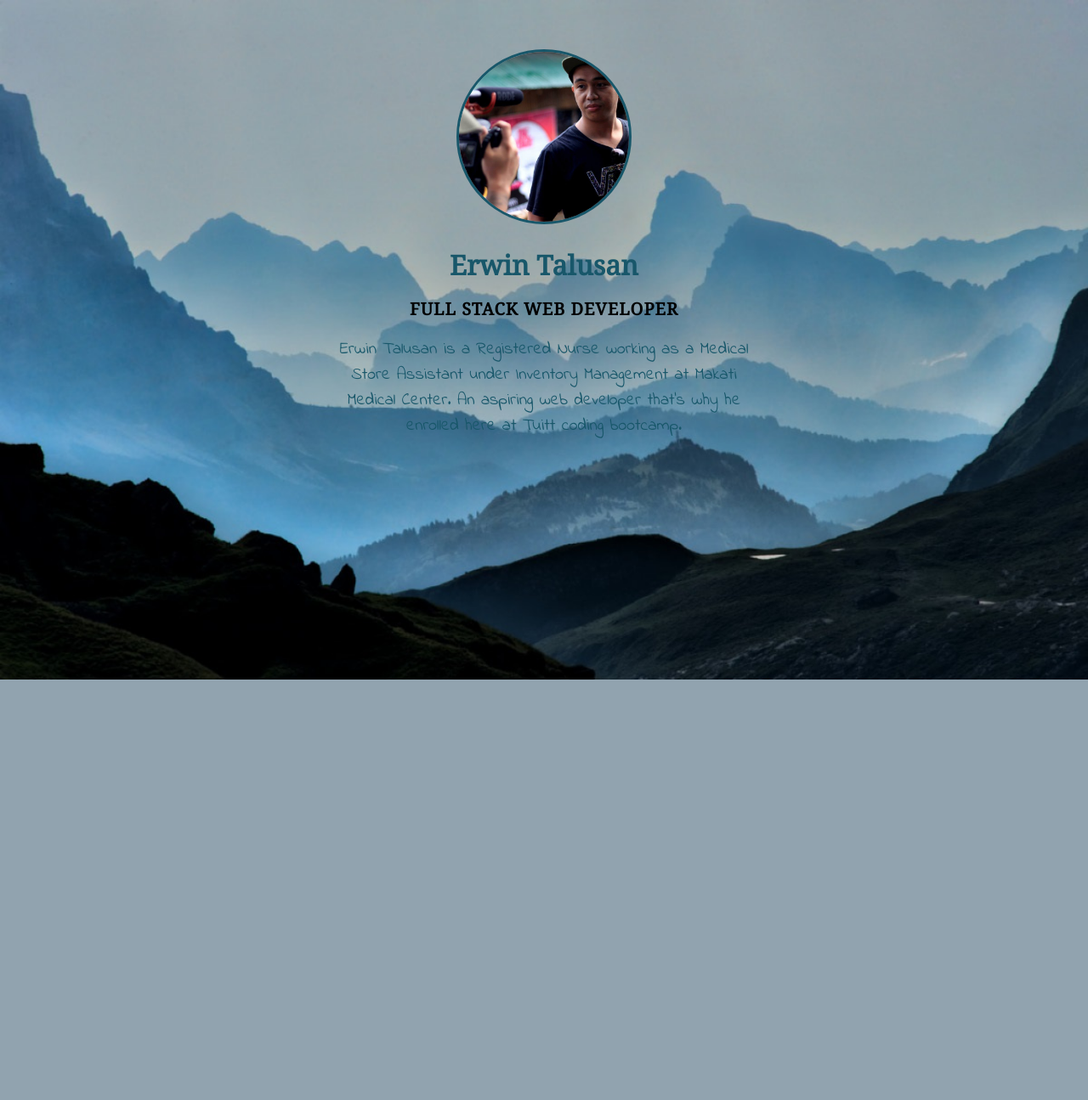
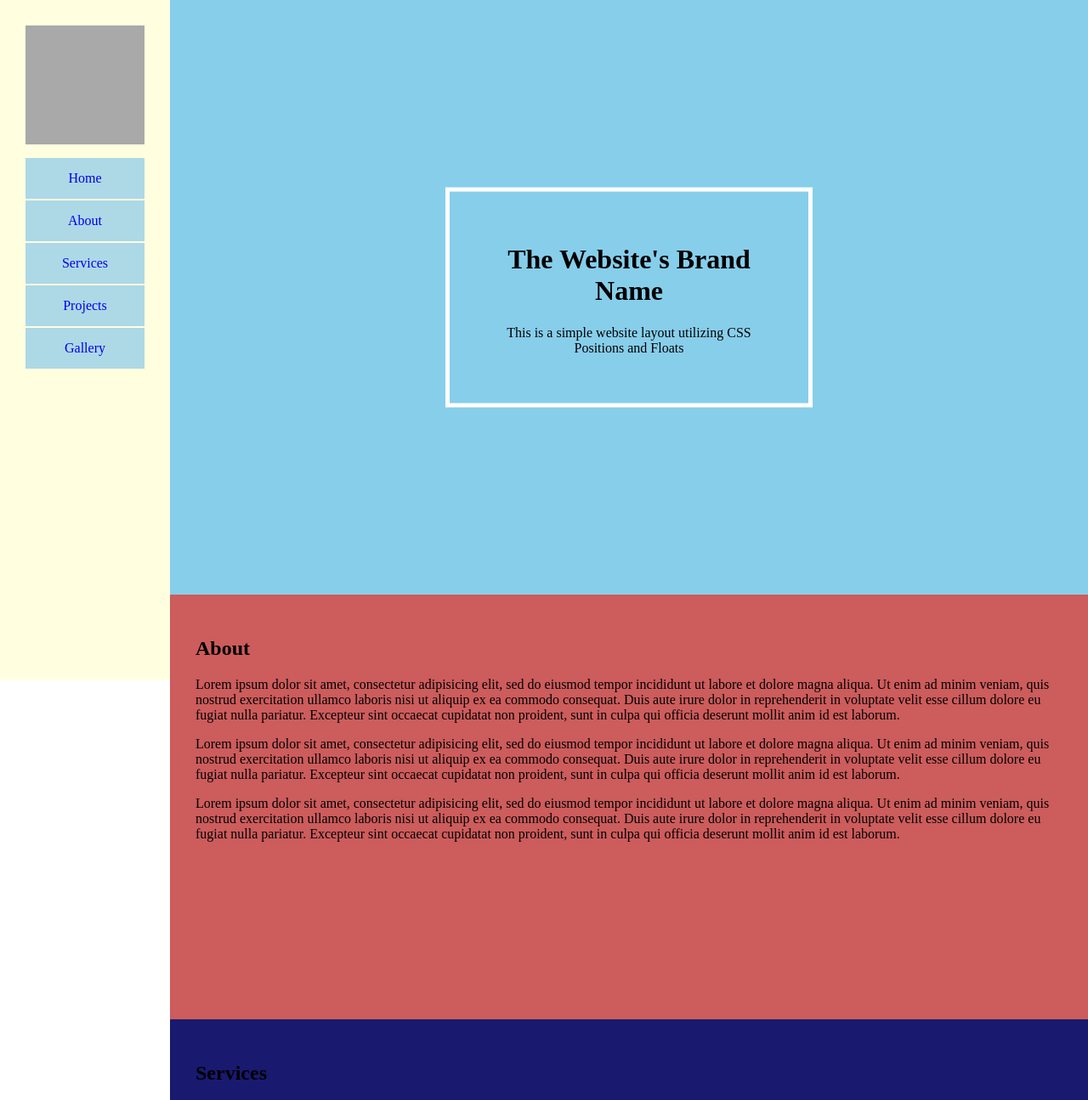
Before and after one commit to cetalusan/b3nc-talusan-erwin, a PHP site: page /mod02-12/index.html in a window 1280 px wide. Shown: the top 1295 px of the page at 85% size. Before the commit the page ends 800 px from the top, so only its background shows below. Run offline with PHP 8.4, Linux system fonts and the light colour scheme.

Commit message:
Wireframe Using Position Properties

```diff
--- /dev/null
+++ b/mod02-12/css/style.css
@@ -0,0 +1,170 @@
+* {
+	box-sizing: border-box;
+}
+
+/* removes default margin to document */
+body {
+	margin: 0;
+}
+
+.nav,
+.banner,
+.about,
+.services,
+.projects,
+.gallery,
+.footer {
+	padding: 30px;
+}
+
+.logo {
+	width: 140px;
+	height: 140px;
+	background-color: darkgrey;
+}
+
+/*
+ *
+ * Navigation
+ *
+ */
+
+.nav {
+	background-color: lightyellow;
+	height: 100%;
+	width: 200px;
+	position: fixed;
+}
+
+ul {
+	padding-left: 0;
+}
+
+ul > li {
+	list-style: none;
+	background-color: lightblue;
+	margin-bottom: 2px;
+	text-align: center;
+	line-height: 48px;
+	/*padding: 20px;*/
+}
+
+ul > li > a {
+	text-decoration: none;
+}
+
+
+.main {
+	background-color: grey;
+	margin-left: 200px;
+}
+/*
+ *
+ * Banner
+ *
+ */
+
+.banner	{
+	background-color: skyblue;
+	position: relative;
+	min-height: 700px;
+}
+
+.box {
+	border: 5px solid white;
+	text-align: center;
+	width: 40%;
+	padding: 40px;
+	position: absolute;
+	top: 50%;
+	left: 50%;
+	transform: translate(-50%, -50%);
+}
+
+.about {
+	background-color: indianred;
+	min-height: 500px;
+}
+
+/*
+ *
+ * Services
+ *
+ */
+
+.services {
+	background-color: midnightblue;
+	min-height: 300px;
+}
+
+.services h3 {
+	margin-left: 5%;
+}
+
+.services p {
+	margin: auto 5% 5%;
+}
+
+.column {
+	border: 1px solid black;
+	width: 31%;
+	margin-left: 1.16%;
+	margin-right: 1.16%;
+	float: left;
+}
+
+.services img,
+.gallery img {
+	width: 100%;
+}
+
+.clear:after {
+	content: "";
+	display: block;
+	clear: both;
+}
+
+.projects {
+	background-color: crimson;
+	height: 300px;
+}
+
+.gallery {
+	background-color: orange;
+	min-height: 400px;
+}
+
+.gallery > .column {
+	width: 23%;
+	margin-left: 1%;
+	margin-right: 1%;
+}
+
+.gallery h3 {
+	margin-left: 5%;
+}
+
+.gallery p {
+	margin:  auto 5% 5%;
+}
+
+/*
+ *
+ * Footer
+ *
+ */
+.footer {
+	background-color: green;
+	min-height: 70px;
+}
+
+.contact {
+	float: right;
+}
+
+img[alt*="Social"] {
+	width: 50px;
+	height: 50px;
+	border: 1px solid black;
+	border-radius: 50%;
+}
--- /dev/null
+++ b/mod02-12/index.html
@@ -0,0 +1,217 @@
+<!DOCTYPE html>
+<html lang="en">
+<head>
+
+	<meta charset="utf-8">
+	<meta name="viewport" content="width=device-width, initial-scale=1.0">
+	<meta http-equiv="X-UA-Compatible" content="IE=Edge">
+
+	<title>Wireframe Using Position Properties</title>
+
+	<link rel="shortcut icon" href="favicon.ico" type="image/x-icon">
+	<link rel="icon" href="favicon.ico" type="image/x-icon">
+
+	<link rel="stylesheet" type="text/css" href="css/style.css">
+
+</head>
+<body>
+
+	<div class="nav">
+		<div class="logo">
+
+		</div>
+
+		<!-- main navigation bar -->
+		<ul>
+			<li><a href="#bannerSection">Home</a></li>
+			<li><a href="#aboutSection">About</a></li>
+			<li><a href="#servicesSection">Services</a></li>
+			<li><a href="#projectsSection">Projects</a></li>
+			<li><a href="#gallerySection">Gallery</a></li>
+		</ul>
+	</div> <!-- /.nav -->
+
+	<div class="main">
+
+		<div id="bannerSection" class="banner">
+
+			<div class="box">
+
+				<h1>The Website's Brand Name</h1>
+
+				<p>This is a simple website layout utilizing CSS Positions and Floats</p>
+
+			</div> <!-- /.box -->
+
+		</div> <!-- /.banner -->
+
+		<div id="aboutSection" class="about">
+
+			<h2>About</h2>
+
+			<p>Lorem ipsum dolor sit amet, consectetur adipisicing elit, sed do eiusmod
+			tempor incididunt ut labore et dolore magna aliqua. Ut enim ad minim veniam,
+			quis nostrud exercitation ullamco laboris nisi ut aliquip ex ea commodo
+			consequat. Duis aute irure dolor in reprehenderit in voluptate velit esse
+			cillum dolore eu fugiat nulla pariatur. Excepteur sint occaecat cupidatat non
+			proident, sunt in culpa qui officia deserunt mollit anim id est laborum.</p>
+
+			<p>Lorem ipsum dolor sit amet, consectetur adipisicing elit, sed do eiusmod
+			tempor incididunt ut labore et dolore magna aliqua. Ut enim ad minim veniam,
+			quis nostrud exercitation ullamco laboris nisi ut aliquip ex ea commodo
+			consequat. Duis aute irure dolor in reprehenderit in voluptate velit esse
+			cillum dolore eu fugiat nulla pariatur. Excepteur sint occaecat cupidatat non
+			proident, sunt in culpa qui officia deserunt mollit anim id est laborum.</p>
+
+			<p>Lorem ipsum dolor sit amet, consectetur adipisicing elit, sed do eiusmod
+			tempor incididunt ut labore et dolore magna aliqua. Ut enim ad minim veniam,
+			quis nostrud exercitation ullamco laboris nisi ut aliquip ex ea commodo
+			consequat. Duis aute irure dolor in reprehenderit in voluptate velit esse
+			cillum dolore eu fugiat nulla pariatur. Excepteur sint occaecat cupidatat non
+			proident, sunt in culpa qui officia deserunt mollit anim id est laborum.</p>
+
+		</div> <!-- /.about -->
+
+		<div id="servicesSection" class="services clear">
+
+			<h2>Services</h2>
+
+			<div class="column">
+
+				<img src="http://lorempixel.com/300/300/">
+
+				<h3>Great Service One</h3>
+
+				<p>Lorem ipsum dolor sit amet, consectetur adipisicing elit, sed do eiusmod
+				tempor incididunt ut labore et dolore magna aliqua. Ut enim ad minim veniam,
+				quis nostrud exercitation ullamco laboris nisi ut aliquip ex ea commodo
+				consequat. Duis aute irure dolor in reprehenderit in voluptate velit esse
+				cillum dolore eu fugiat nulla pariatur. Excepteur sint occaecat cupidatat non
+				proident, sunt in culpa qui officia deserunt mollit anim id est laborum.</p>
+
+			</div>
+
+			<div class="column">
+
+				<img src="http://lorempixel.com/300/300/">
+
+				<h3>Great Service Two</h3>
+
+				<p>Lorem ipsum dolor sit amet, consectetur adipisicing elit, sed do eiusmod
+				tempor incididunt ut labore et dolore magna aliqua. Ut enim ad minim veniam,
+				quis nostrud exercitation ullamco laboris nisi ut aliquip ex ea commodo
+				consequat. Duis aute irure dolor in reprehenderit in voluptate velit esse
+				cillum dolore eu fugiat nulla pariatur. Excepteur sint occaecat cupidatat non
+				proident, sunt in culpa qui officia deserunt mollit anim id est laborum.</p>
+
+			</div>
+
+			<div class="column">
+
+				<img src="http://lorempixel.com/300/300/">
+
+				<h3>Great Service Three</h3>
+
+				<p>Lorem ipsum dolor sit amet, consectetur adipisicing elit, sed do eiusmod
+				tempor incididunt ut labore et dolore magna aliqua. Ut enim ad minim veniam,
+				quis nostrud exercitation ullamco laboris nisi ut aliquip ex ea commodo
+				consequat. Duis aute irure dolor in reprehenderit in voluptate velit esse
+				cillum dolore eu fugiat nulla pariatur. Excepteur sint occaecat cupidatat non
+				proident, sunt in culpa qui officia deserunt mollit anim id est laborum.</p>
+
+			</div>
+
+		</div> <!-- /.services -->
+
+		<div id="projectsSection" class="projects">
+
+			<h2>Projects</h2>
+
+			<p>Lorem ipsum dolor sit amet, consectetur adipisicing elit, sed do eiusmod
+			tempor incididunt ut labore et dolore magna aliqua. Ut enim ad minim veniam,
+			quis nostrud exercitation ullamco laboris nisi ut aliquip ex ea commodo
+			consequat. Duis aute irure dolor in reprehenderit in voluptate velit esse
+			cillum dolore eu fugiat nulla pariatur. Excepteur sint occaecat cupidatat non
+			proident, sunt in culpa qui officia deserunt mollit anim id est laborum.</p>
+
+		</div> <!-- /.projects -->
+
+		<div id="gallerySection" class="gallery clear">
+
+			<h2>Gallery</h2>
+
+			<div class="column">
+				<img src="http://lorempixel.com/300/300/">
+
+				<h3>Item 1</h3>
+
+				<p>Lorem ipsum dolor sit amet, consectetur adipisicing elit, sed do eiusmod
+				tempor incididunt ut labore et dolore magna aliqua. Ut enim ad minim veniam,
+				quis nostrud exercitation ullamco laboris nisi ut aliquip ex ea commodo
+				consequat. Duis aute irure dolor in reprehenderit in voluptate velit esse
+				cillum dolore eu fugiat nulla pariatur. Excepteur sint occaecat cupidatat non
+				proident, sunt in culpa qui officia deserunt mollit anim id est laborum.</p>
+
+			</div>
+
+			<div class="column">
+				<img src="http://lorempixel.com/300/300/">
+
+				<h3>Item 2</h3>
+
+				<p>Lorem ipsum dolor sit amet, consectetur adipisicing elit, sed do eiusmod
+				tempor incididunt ut labore et dolore magna aliqua. Ut enim ad minim veniam,
+				quis nostrud exercitation ullamco laboris nisi ut aliquip ex ea commodo
+				consequat. Duis aute irure dolor in reprehenderit in voluptate velit esse
+				cillum dolore eu fugiat nulla pariatur. Excepteur sint occaecat cupidatat non
+				proident, sunt in culpa qui officia deserunt mollit anim id est laborum.</p>
+
+			</div>
+
+			<div class="column">
+				<img src="http://lorempixel.com/300/300/">
+
+				<h3>Item 3</h3>
+
+				<p>Lorem ipsum dolor sit amet, consectetur adipisicing elit, sed do eiusmod
+				tempor incididunt ut labore et dolore magna aliqua. Ut enim ad minim veniam,
+				quis nostrud exercitation ullamco laboris nisi ut aliquip ex ea commodo
+				consequat. Duis aute irure dolor in reprehenderit in voluptate velit esse
+				cillum dolore eu fugiat nulla pariatur. Excepteur sint occaecat cupidatat non
+				proident, sunt in culpa qui officia deserunt mollit anim id est laborum.</p>
+
+			</div>
+
+			<div class="column">
+				<img src="http://lorempixel.com/300/300/">
+
+				<h3>Item 4</h3>
+
+				<p>Lorem ipsum dolor sit amet, consectetur adipisicing elit, sed do eiusmod
+				tempor incididunt ut labore et dolore magna aliqua. Ut enim ad minim veniam,
+				quis nostrud exercitation ullamco laboris nisi ut aliquip ex ea commodo
+				consequat. Duis aute irure dolor in reprehenderit in voluptate velit esse
+				cillum dolore eu fugiat nulla pariatur. Excepteur sint occaecat cupidatat non
+				proident, sunt in culpa qui officia deserunt mollit anim id est laborum.</p>
+
+			</div>
+
+
+		</div> <!-- /.gallery -->
+
+		<div class="footer">
+
+			<small>Copyright &copy; 2017 by Erwin Talusan</small>
+
+			<div class="contact">
+				<img src="http://lorempixel.com/50/50/" alt="Social Facebook">
+				<img src="http://lorempixel.com/50/50/" alt="Social Instagram">
+				<img src="http://lorempixel.com/50/50/" alt="Social Twitter">
+				<img src="http://lorempixel.com/50/50/" alt="Social Youtube">
+			</div>
+		</div> <!-- /.footer -->
+
+	</div> <!-- /.main -->
+
+</body>
+</html>
```
Also changed, not shown: mod02-11/css/style.css (+57 -0 lines), mod02-11/index.html (+81 -2 lines), mod02-12/favicon.ico (added).
